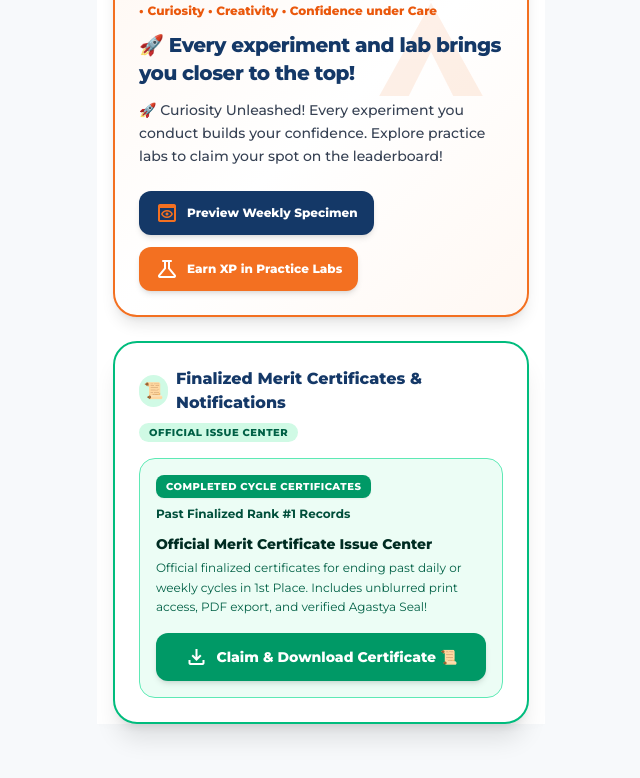
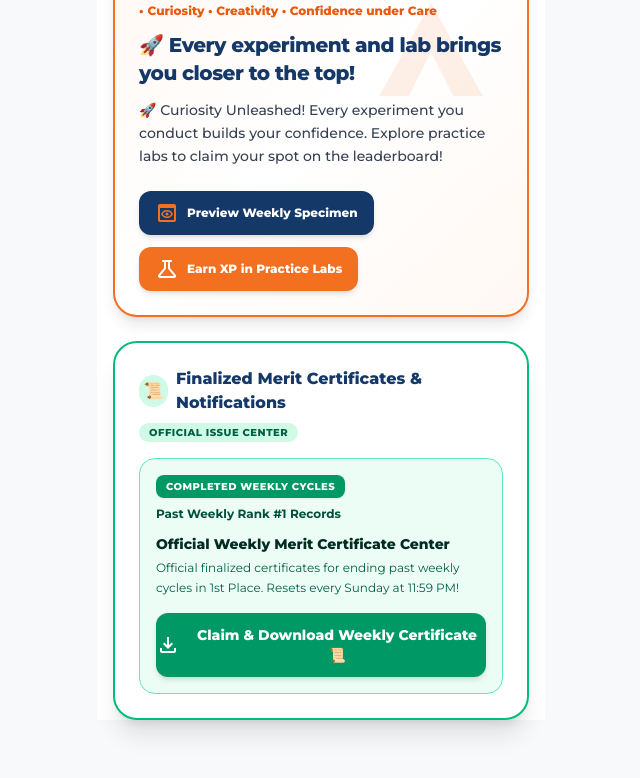
Before and after one commit to ScaryPython100/curiosity-olympiad, a Next.js app: page /leaderboard in a window 1280 px wide. Shown: the part 958-1736 px from the top of the page, without its empty margins (319-959 px from the left). Built offline with nearby package versions, Linux system fonts and the light colour scheme; no server answers; the database is empty.

Commit message:
fix: differentiate Daily (11:59 PM tonight) vs Weekly (11:59 PM Sunday) certificate timing, titles, and notices

```diff
--- a/src/app/leaderboard/page.tsx
+++ b/src/app/leaderboard/page.tsx
@@ -479,14 +479,20 @@ export default function LeaderboardPage() {
                 </span>
               </div>
 
-              {/* Notice for Mid-Cycle Live Rank 1 Holders (Day not ended yet) */}
+              {/* Notice for Mid-Cycle Live Rank 1 Holders */}
               {userRank === 1 && (
                 <div className="p-4 bg-amber-50 border border-amber-200 rounded-2xl flex items-start gap-3 w-full">
                   <span className="material-symbols-outlined text-amber-600 text-lg shrink-0 mt-0.5">schedule</span>
                   <div className="space-y-1 text-xs text-amber-900 min-w-0">
-                    <h5 className="font-bold text-amber-950">⏳ Active Cycle Notice for Current #1 Leader</h5>
+                    <h5 className="font-bold text-amber-950">
+                      {timeframe === "daily" ? "⏳ Active Daily Cycle Notice for #1 Leader" : "⏳ Active Weekly Cycle Notice for #1 Leader"}
+                    </h5>
                     <p className="leading-relaxed text-[11px] sm:text-xs">
-                      You are currently sitting at <strong>Rank #1</strong> on the live standings! Today's cycle is still active until <strong>11:59 PM</strong>. Please wait until midnight when today's cycle completes to claim your official unblurred certificate.
+                      {timeframe === "daily" ? (
+                        <>You are currently sitting at <strong>Daily Rank #1</strong>! Today's daily cycle is active until <strong>11:59 PM tonight</strong>. Please return after midnight to claim your official unblurred Daily Certificate.</>
+                      ) : (
+                        <>You are currently sitting at <strong>Weekly Rank #1</strong>! This week's cycle is active until <strong>Sunday at 11:59 PM</strong>. Please return after Sunday midnight to claim your official unblurred Weekly Certificate.</>
+                      )}
                     </p>
                   </div>
                 </div>
@@ -496,23 +502,28 @@ export default function LeaderboardPage() {
               <div className="p-4 bg-emerald-50 border border-emerald-300 rounded-2xl flex flex-col gap-3 w-full">
                 <div className="flex items-center justify-between gap-2 flex-wrap">
                   <span className="px-2.5 py-1 bg-emerald-600 text-white text-[10px] font-black rounded-lg uppercase tracking-wider shadow-xs">
-                    COMPLETED CYCLE CERTIFICATES
+                    {timeframe === "daily" ? "COMPLETED DAILY CYCLES" : "COMPLETED WEEKLY CYCLES"}
                   </span>
                   <span className="text-xs font-bold text-emerald-900">
-                    Past Finalized Rank #1 Records
+                    {timeframe === "daily" ? "Past Daily Rank #1 Records" : "Past Weekly Rank #1 Records"}
                   </span>
                 </div>
 
                 <div>
-                  <h4 className="text-xs sm:text-sm font-black text-emerald-950">Official Merit Certificate Issue Center</h4>
+                  <h4 className="text-xs sm:text-sm font-black text-emerald-950">
+                    {timeframe === "daily" ? "Official Daily Merit Certificate Center" : "Official Weekly Merit Certificate Center"}
+                  </h4>
                   <p className="text-[11px] sm:text-xs text-emerald-800 leading-relaxed mt-1">
-                    Official finalized certificates for ending past daily or weekly cycles in 1st Place. Includes unblurred print access, PDF export, and verified Agastya Seal!
+                    {timeframe === "daily"
+                      ? "Official finalized certificates for ending past daily cycles in 1st Place. Resets every night at 11:59 PM!"
+                      : "Official finalized certificates for ending past weekly cycles in 1st Place. Resets every Sunday at 11:59 PM!"}
                   </p>
                 </div>
 
                 <button
                   onClick={() => {
-                    setCertType("Weekly Rank 1");
+                    const targetCert = timeframe === "daily" ? "Daily Rank 1" : "Weekly Rank 1";
+                    setCertType(targetCert);
                     const isCompleted = userRank !== 1;
                     setSelectedCertIsCompleted(isCompleted);
                     setIsCertModalOpen(true);
@@ -520,7 +531,7 @@ export default function LeaderboardPage() {
                   className="w-full py-3 bg-emerald-600 hover:bg-emerald-700 active:scale-95 text-white font-extrabold text-xs sm:text-sm rounded-xl shadow-md transition-all flex items-center justify-center gap-2 mt-1"
                 >
                   <span className="material-symbols-outlined text-base">download</span>
-                  <span>Claim & Download Certificate 📜</span>
+                  <span>Claim & Download {timeframe === "daily" ? "Daily" : "Weekly"} Certificate 📜</span>
                 </button>
               </div>
             </div>
--- a/src/components/CertificateModal.tsx
+++ b/src/components/CertificateModal.tsx
@@ -169,12 +169,18 @@ export default function CertificateModal({
                   </span>
                   <div className="space-y-1">
                     <h5 className="text-xs font-bold text-amber-300">
-                      {isPendingCycleEnd ? "⏳ Rank #1 Standing Confirmed!" : "Rank #1 Champion Exclusive"}
+                      {isPendingCycleEnd
+                        ? (achievementType === "Daily Rank 1" ? "⏳ Daily Rank #1 Standing (Cycle Pending)" : "⏳ Weekly Rank #1 Standing (Cycle Pending)")
+                        : (achievementType === "Daily Rank 1" ? "Daily Rank #1 Champion Exclusive" : "Weekly Rank #1 Champion Exclusive")}
                     </h5>
                     <p className="text-[11px] text-gray-200 leading-relaxed">
                       {isPendingCycleEnd
-                        ? "You are currently holding Rank #1! Official certificates are finalized and issued at the conclusion of the cycle (11:59 PM). Please wait until the cycle ends to download your unblurred certificate!"
-                        : "Official certificates, unblurred PDF downloads, and printing unlock EXCLUSIVELY for the Rank #1 Champion at the end of the week."}
+                        ? (achievementType === "Daily Rank 1"
+                            ? "You are currently holding Daily Rank #1! Today's daily cycle closes tonight at 11:59 PM. Please return after midnight to claim your unblurred Daily Certificate!"
+                            : "You are currently holding Weekly Rank #1! This week's cycle closes Sunday at 11:59 PM. Please return after Sunday midnight to claim your unblurred Weekly Certificate!")
+                        : (achievementType === "Daily Rank 1"
+                            ? "Official Daily Rank #1 Certificates unlock EXCLUSIVELY for today's top daily champion after the daily cycle ends at 11:59 PM tonight."
+                            : "Official Weekly Rank #1 Certificates unlock EXCLUSIVELY for the top weekly champion at the end of the week (Sunday 11:59 PM).")}
                     </p>
                   </div>
                 </div>
```
